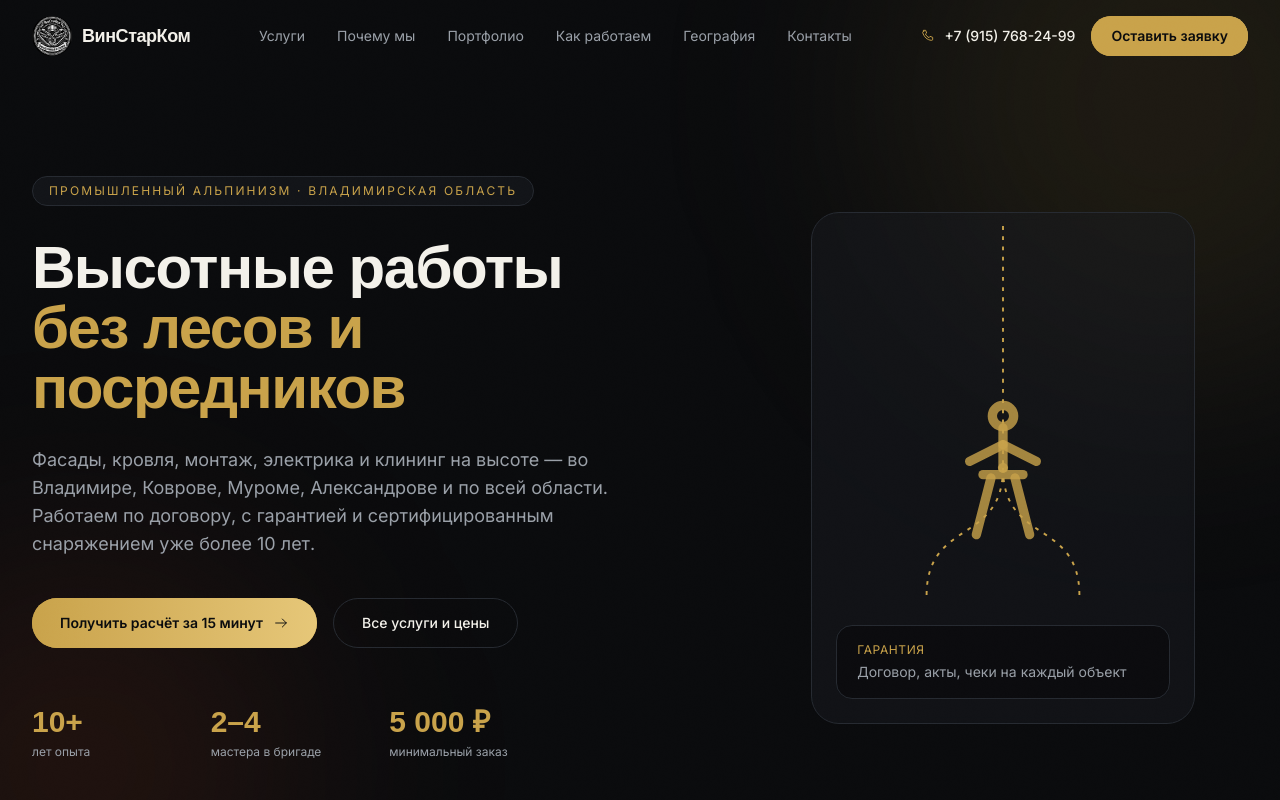
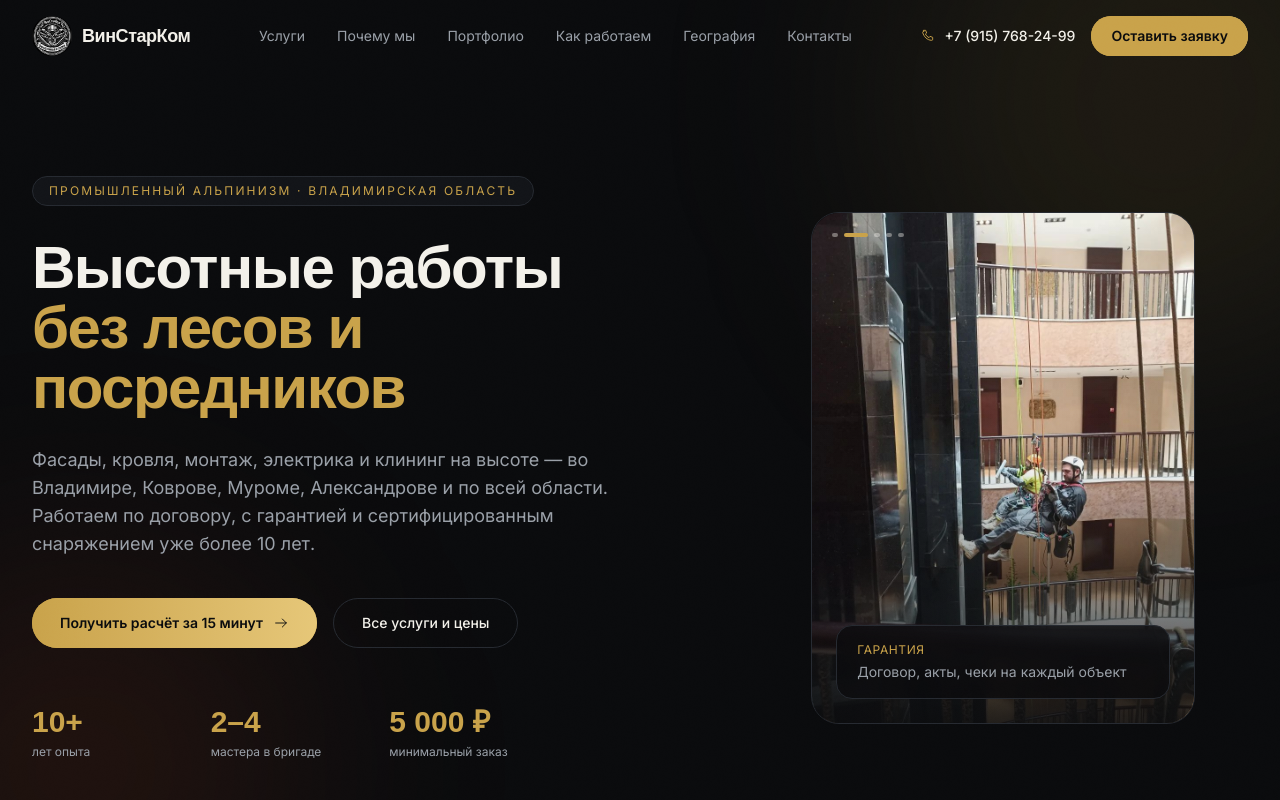
Before and after one commit to komarovsania-cell/promalp-vladimir, a Next.js app: page / in a window 1280 px wide. Shown: the top 800 px of the page. Built offline with nearby package versions, Linux system fonts and the light colour scheme; a web font is replaced by a local one.

Commit message:
Implement slideshow in Hero component
Added slideshow functionality with images and state management.

```diff
--- a/src/components/Hero.tsx
+++ b/src/components/Hero.tsx
@@ -1,8 +1,8 @@
 "use client";
 
-import { useEffect, useRef } from "react";
+import { useEffect, useRef, useState } from "react";
 import gsap from "gsap";
-import { IconArrowRight, IconRig } from "./icons";
+import { IconArrowRight } from "./icons";
 import { site } from "@/lib/site";
 
 const stats = [
@@ -11,8 +11,17 @@ const stats = [
   { value: "5 000 ₽", label: "минимальный заказ" },
 ];
 
+const SLIDESHOW_IMAGES = [
+  "/portfolio/portfolio-01-uteplenie.jpg",
+  "/portfolio/portfolio-05-atrium.jpg",
+  "/portfolio/portfolio-07-krysha.jpg",
+  "/portfolio/portfolio-08-steklomoy.jpg",
+  "/portfolio/portfolio-04-opory.jpg",
+];
+
 export default function Hero() {
   const rootRef = useRef<HTMLDivElement>(null);
+  const [slide, setSlide] = useState(0);
 
   useEffect(() => {
     const ctx = gsap.context(() => {
@@ -22,7 +31,7 @@ export default function Hero() {
         .fromTo(".hero-sub", { opacity: 0, y: 20 }, { opacity: 1, y: 0, duration: 0.7 }, "-=0.35")
         .fromTo(".hero-cta", { opacity: 0, y: 16 }, { opacity: 1, y: 0, duration: 0.6, stagger: 0.08 }, "-=0.4")
         .fromTo(".hero-stat", { opacity: 0, y: 20 }, { opacity: 1, y: 0, duration: 0.6, stagger: 0.1 }, "-=0.3")
-        .fromTo(".hero-rope path", { opacity: 0 }, { opacity: 1, duration: 1.2, stagger: 0.15 }, "-=1");
+        .fromTo(".hero-photo-card", { opacity: 0, scale: 0.96 }, { opacity: 1, scale: 1, duration: 0.9 }, "-=0.6");
 
       gsap.to(".hero-glow", {
         x: 40,
@@ -34,6 +43,13 @@ export default function Hero() {
       });
     }, rootRef);
     return () => ctx.revert();
+  }, []);
+
+  useEffect(() => {
+    const id = setInterval(() => {
+      setSlide((s) => (s + 1) % SLIDESHOW_IMAGES.length);
+    }, 3500);
+    return () => clearInterval(id);
   }, []);
 
   return (
@@ -92,16 +108,40 @@ export default function Hero() {
         </div>
 
         <div className="relative hidden lg:flex items-center justify-center">
-          <div className="relative w-full aspect-[3/4] max-w-sm rounded-[28px] border border-ink-border bg-ink-surface/50 backdrop-blur-sm overflow-hidden">
-            <svg className="hero-rope absolute inset-0 w-full h-full" viewBox="0 0 300 400" fill="none">
-              <path d="M150 10 L150 200" stroke="#c9a24a" strokeWidth="1.5" strokeDasharray="3 5" opacity="0.5" />
-              <path d="M150 200 C 150 260, 90 240, 90 300" stroke="#c9a24a" strokeWidth="1.5" strokeDasharray="3 5" opacity="0.5" />
-              <path d="M150 200 C 150 260, 210 240, 210 300" stroke="#c9a24a" strokeWidth="1.5" strokeDasharray="3 5" opacity="0.5" />
-              <circle cx="150" cy="200" r="4" fill="#c9a24a" opacity="0.8" />
-            </svg>
-            <div className="absolute inset-0 flex items-center justify-center">
-              <IconRig className="w-40 h-40 text-gold/80" />
+          <div className="hero-photo-card relative w-full aspect-[3/4] max-w-sm rounded-[28px] border border-ink-border overflow-hidden">
+            {/* eslint-disable-next-line @next/next/no-img-element */}
+            <img
+              src="/logo.png"
+              alt=""
+              className="absolute inset-0 w-full h-full object-cover scale-125 opacity-25 blur-[2px]"
+            />
+            <div className="absolute inset-0 bg-ink/70" />
+
+            {SLIDESHOW_IMAGES.map((src, i) => (
+              // eslint-disable-next-line @next/next/no-img-element
+              <img
+                key={src}
+                src={src}
+                alt="Промышленный альпинизм — выполненные работы"
+                className={`absolute inset-0 w-full h-full object-cover transition-opacity duration-1000 ${
+                  i === slide ? "opacity-100" : "opacity-0"
+                }`}
+              />
+            ))}
+
+            <div className="absolute inset-0 bg-gradient-to-t from-ink/90 via-ink/5 to-transparent" />
+
+            <div className="absolute top-5 left-5 flex gap-1.5">
+              {SLIDESHOW_IMAGES.map((_, i) => (
+                <span
+                  key={i}
+                  className={`h-1 rounded-full transition-all duration-500 ${
+                    i === slide ? "w-6 bg-gold" : "w-1.5 bg-paper/40"
+                  }`}
+                />
+              ))}
             </div>
+
             <div className="absolute bottom-6 left-6 right-6 rounded-2xl border border-ink-border bg-ink/80 backdrop-blur px-5 py-4">
               <div className="text-xs uppercase tracking-wider text-gold mb-1">Гарантия</div>
               <div className="text-sm text-paper-muted">Договор, акты, чеки на каждый объект</div>
```
